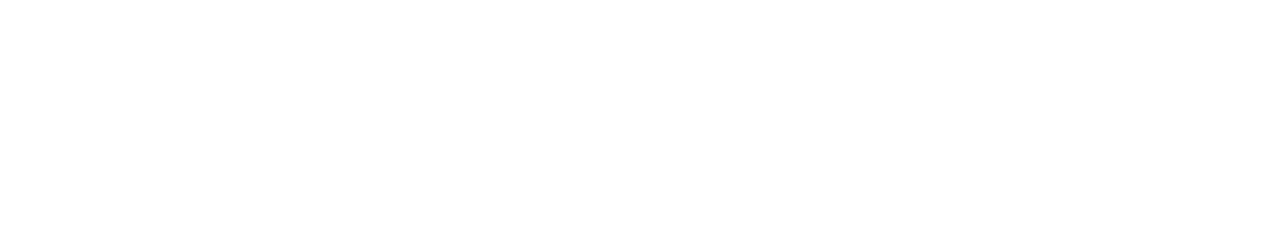
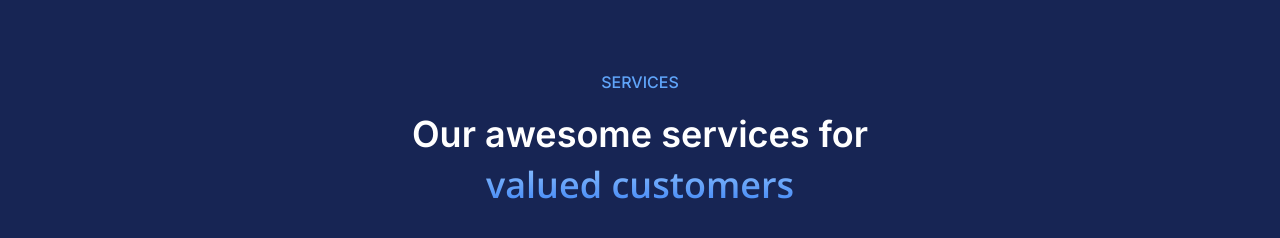
Before and after one commit to joshytheprogrammer/mayworks-v2, a Nuxt app: page / in a window 1280 px wide. Shown: the part 1618-1856 px from the top of the page. Before the commit the page ends 1560 px from the top, so only its background shows below. Built offline with nearby package versions, Linux system fonts and the light colour scheme.

Commit message:
made changes

```diff
--- a/components/Home/Services.vue
+++ b/components/Home/Services.vue
@@ -1,5 +1,9 @@
 <template>
-  <div id="services" class="py-8 px-4 sm:px-8 md:px-12 lg:px-28 lg:py-32 ">
-    some services
+  <div id="services" class="py-8 px-4 sm:px-8 md:px-12 lg:px-28 lg:py-32  bg-blue-950 text-white">
+    <h2 class="pb-4 font-medium text-blue-400 text-center">SERVICES</h2>
+    <h2 class="lg:w-1/2 m-auto text-4xl leading-snug font-semibold text-center">Our awesome services for <span class="bg-gradient-to-b from-blue-300 to-blue-500 text-transparent bg-clip-text"> valued customers</span></h2>
+    <div class="">
+
+    </div>
   </div>
 </template>
--- a/pages/index.vue
+++ b/pages/index.vue
@@ -2,5 +2,6 @@
   <div class="home">
     <HomeJumbotron />
     <HomeAbout />
+    <HomeServices />
   </div>
 </template>
```
